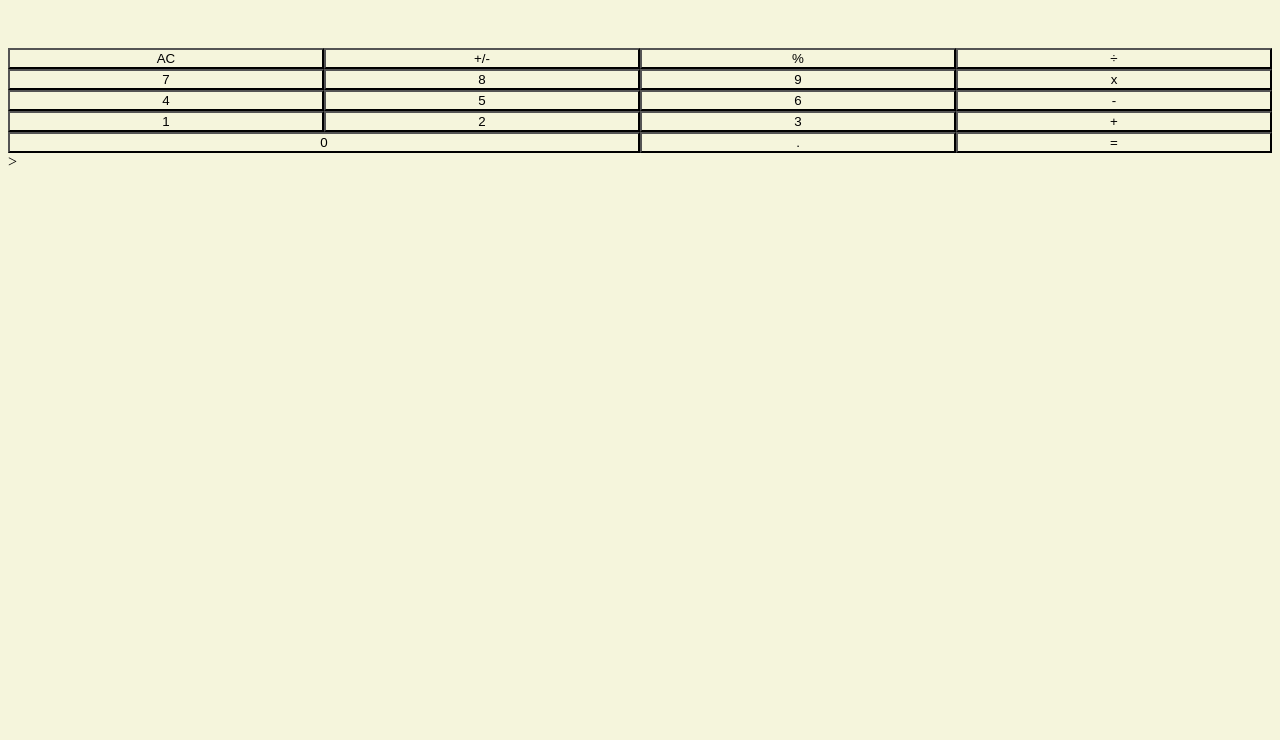
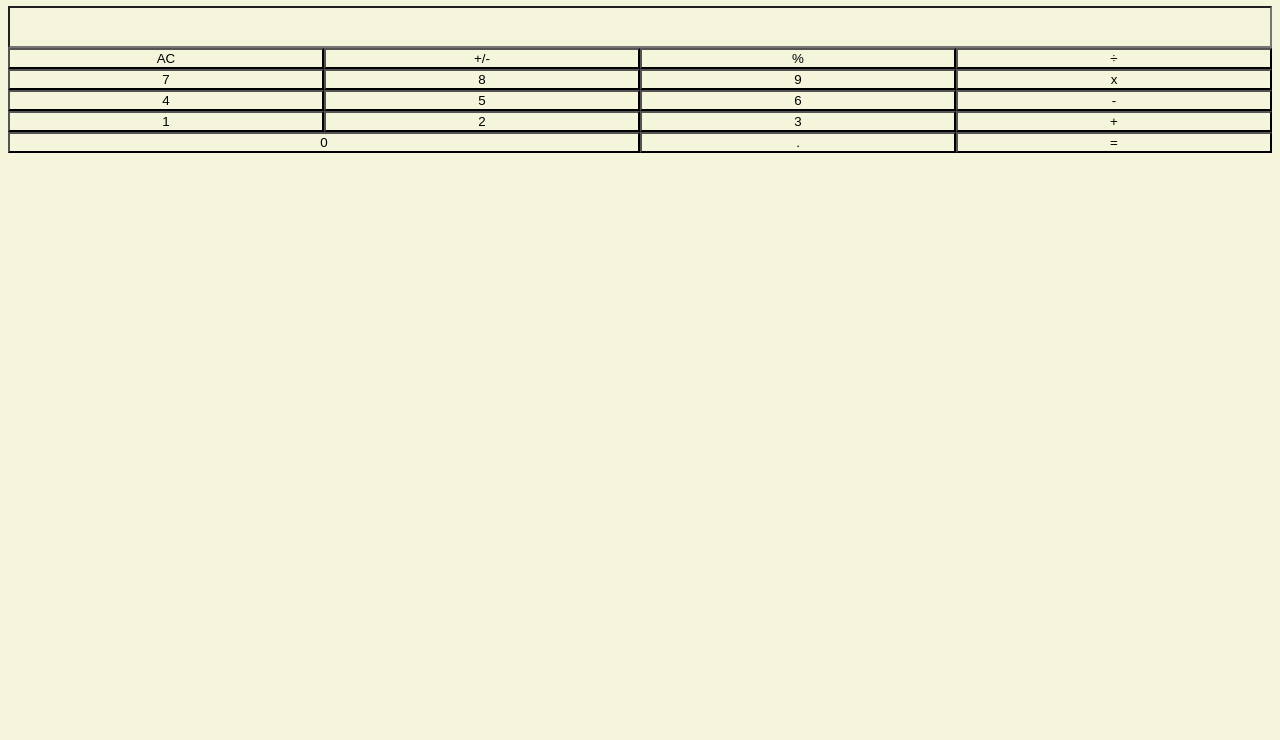
Before and after one commit to Alan-day/nology-calculator, a plain HTML site: page index.html in a window 1280 px wide. Shown: the part 60-800 px from the top of the page. Drawn offline with Linux system fonts and the light colour scheme.

Commit message:
basic calculator css done

```diff
--- a/index.html
+++ b/index.html
@@ -8,8 +8,10 @@
   </head>
   <body>
     <h1>Calculator app</h1>
-    <main class="calculator">
-      <div class="buttons">
+    <script src="app.js"></script>
+    <main>
+      <div class="calculator">
+        <input class="numberInput" type="number" />
         <button class="number__ac">AC</button>
         <button class="number__0">0</button>
         <button class="number__1">1</button>
@@ -40,4 +42,4 @@ Pseudocode
 
 
 
--->>
+-->
--- a/main.scss
+++ b/main.scss
@@ -2,7 +2,7 @@
   background-color: beige;
 }
 
-.buttons {
+.calculator {
   color: red;
   display: grid;
   grid-template-columns: repeat(4, 1fr);
@@ -16,6 +16,9 @@
     "one two three plus       "
     "zero zero dot equals     ";
 
+  .numberInput {
+    grid-area: input;
+  }
   .number {
     &__ac {
       grid-area: AC;
```
Also changed, not shown: main.css, 1 other file.
